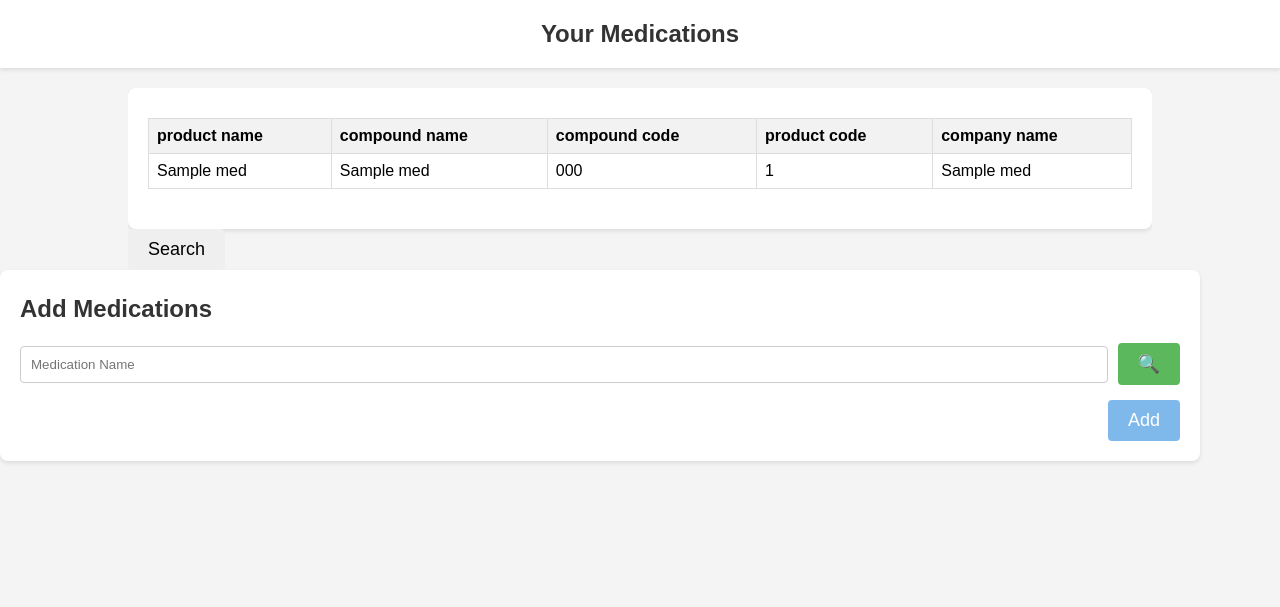
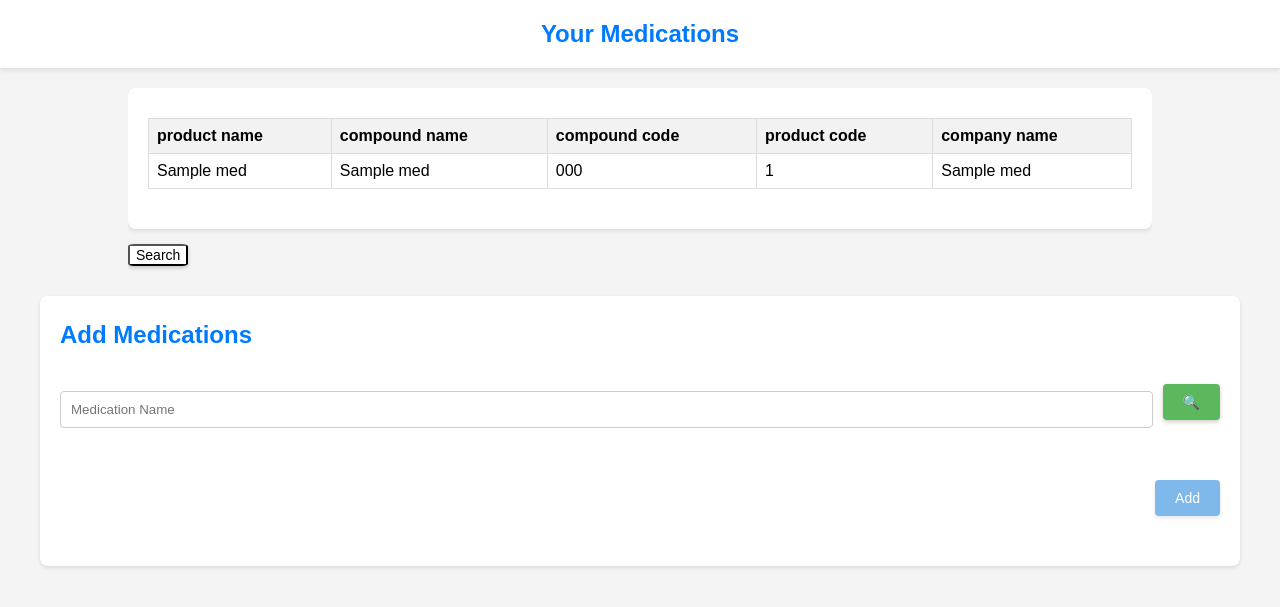
Before and after one commit to maroo1746/noverdose, a Django app: page /user_med/ in a window 1280 px wide. Shown: the top 607 px of the page. Run offline with Django 4.2, Linux system fonts and the light colour scheme; a user stored in the database is signed in; tables that the repository leaves empty hold one stand-in row (values such as "Sample post"); parts of the project's set-up code (start-up, migrations or seed data) failed here and were passed over.

Commit message:
edit frontend user_med

```diff
--- a/searchmed/templates/searchmed/home.html
+++ b/searchmed/templates/searchmed/home.html
@@ -49,8 +49,8 @@
         <button onclick="location.href='{% url "searchmed:combine" %}'">병용금기 의약품 Contraindications for Combined Usage</button>
 
         {% if request.user.is_authenticated %}
-            <a href="{% url 'searchmed:logout' %}"><button>Logout</button></a>
-            <button onclick="location.href='{% url "searchmed:user_med" %}'">Register Your Medication</button>
+            <button onclick="location.href='{% url "searchmed:user_med" %}'">의약품 등록 Register Your Medication</button>
+            <a href="{% url 'searchmed:logout' %}"><button>로그아웃 Logout</button></a>
 
         {% else %}
             <a href="{% url 'login' %}"><button>관리자 로그인 및 정보 추가 Admin Login and Adding Info</button></a>
--- a/searchmed/templates/searchmed/user_med.html
+++ b/searchmed/templates/searchmed/user_med.html
@@ -4,7 +4,7 @@
 
 <html>
     <head>
-        <title>Your Medicines</title>
+        <title>Your Medication</title>
         <script src="https://code.jquery.com/jquery-3.6.0.min.js"></script>
         <meta charset="UTF-8">
         <meta name="viewport" content="width=device-width, initial-scale=1.0">
@@ -28,7 +28,7 @@
             h1 {
                 margin: 0;
                 font-size: 24px;
-                color: #333;
+                color: #007BFF;
             }
 
             .container {
@@ -39,6 +39,7 @@
 
             .med-table,
             .search-container {
+                margin: auto;
                 background-color: #fff;
                 padding: 20px;
                 border-radius: 8px;
@@ -63,7 +64,7 @@
 
             .search-header {
                 font-size: 24px;
-                color: #333;
+                color: #007BFF;
                 margin-bottom: 20px;
             }
 
@@ -102,11 +103,12 @@
 
             /* Same style for all buttons */
             button {
-                font-size: 18px;
-                padding: 10px 20px;
-                border: none;
-                border-radius: 5px;
-                cursor: pointer;
+                font-size: 14px;
+                margin-top: 15px;
+                margin-bottom: 30px;
+                background-color: white;
+                border-radius: 10%;
+                box-shadow: 0 2px 4px rgba(0, 0, 0, 0.2);
             }
         </style>
     </head>
```
